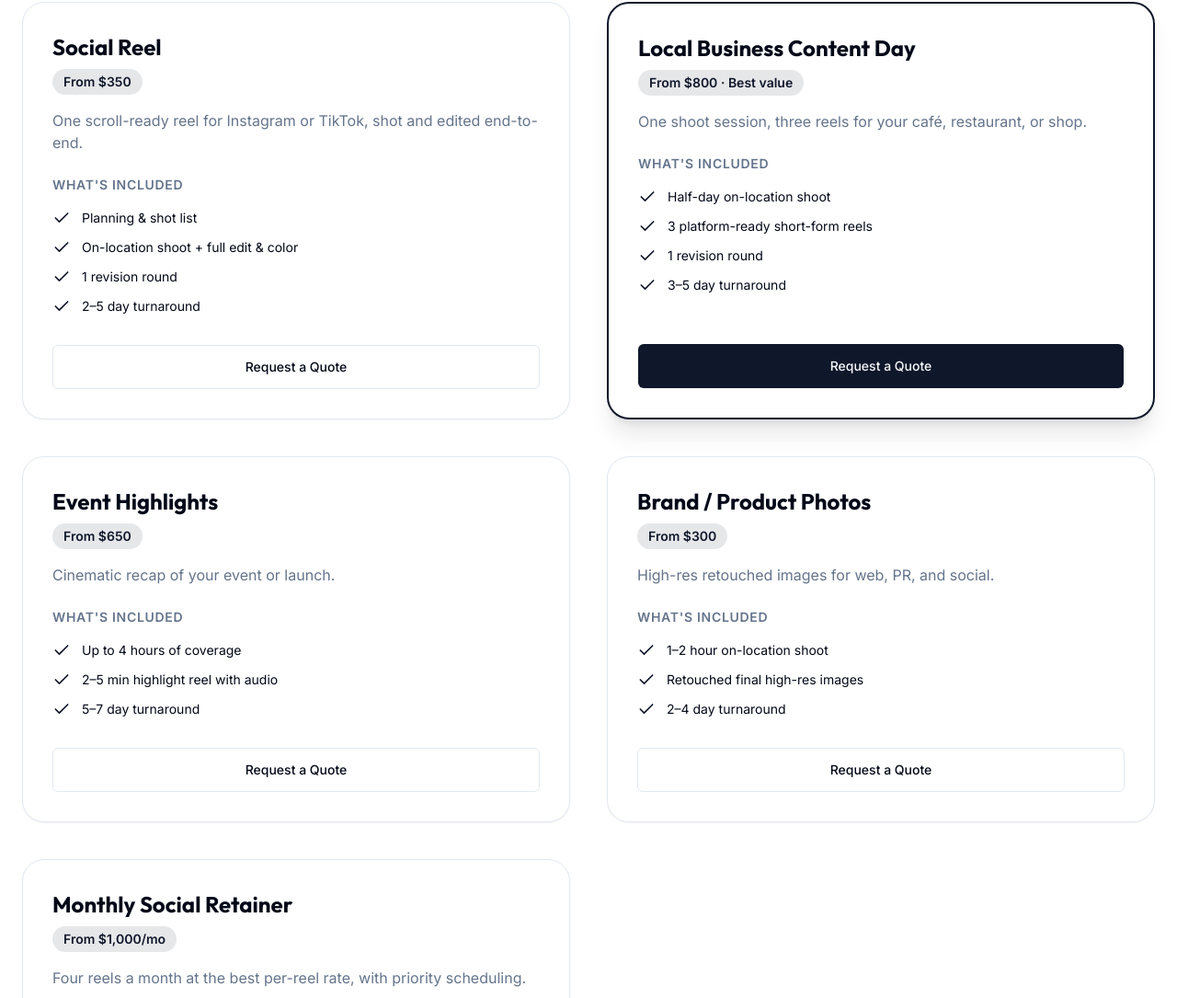
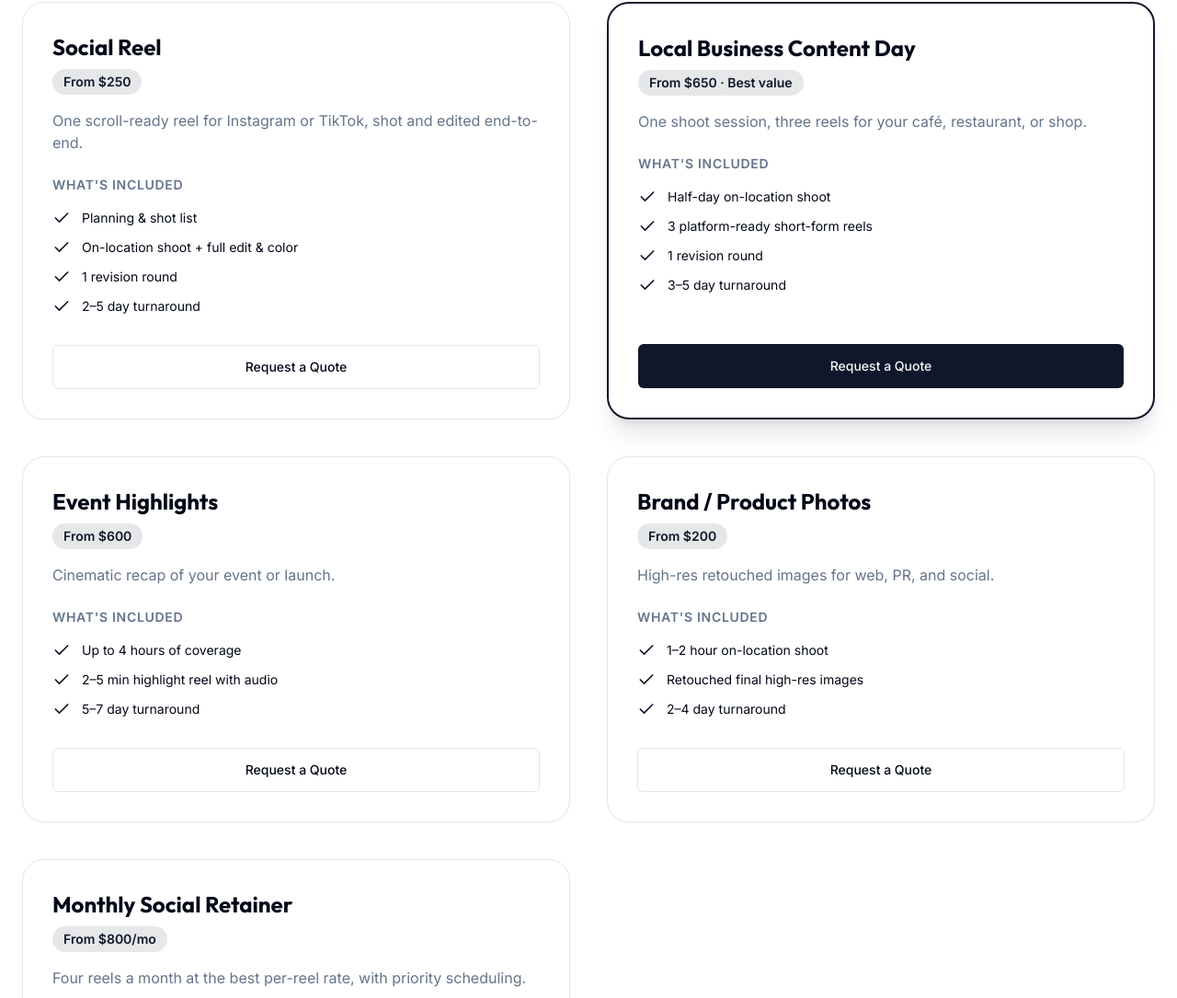
Before and after one commit to iamntg/ntg-portfolio, a React (Vite) app: page / in a window 1280 px wide. Shown: the part 5627-6712 px from the top of the page at 92% size. Built offline with nearby package versions, Linux system fonts and the light colour scheme; no server answers.

Commit message:
price update

```diff
--- a/src/data/index.ts
+++ b/src/data/index.ts
@@ -22,7 +22,7 @@ export const services = [
     {
         id: "1",
         title: "Social Reel",
-        price: "From $350",
+        price: "From $250",
         description: "One scroll-ready reel for Instagram or TikTok, shot and edited end-to-end.",
         included: [
             "Planning & shot list",
@@ -34,7 +34,7 @@ export const services = [
     {
         id: "2",
         title: "Local Business Content Day",
-        price: "From $800 · Best value",
+        price: "From $650 · Best value",
         description: "One shoot session, three reels for your café, restaurant, or shop.",
         included: [
             "Half-day on-location shoot",
@@ -46,7 +46,7 @@ export const services = [
     {
         id: "3",
         title: "Event Highlights",
-        price: "From $650",
+        price: "From $600",
         description: "Cinematic recap of your event or launch.",
         included: [
             "Up to 4 hours of coverage",
@@ -57,7 +57,7 @@ export const services = [
     {
         id: "4",
         title: "Brand / Product Photos",
-        price: "From $300",
+        price: "From $200",
         description: "High-res retouched images for web, PR, and social.",
         included: [
             "1–2 hour on-location shoot",
@@ -68,7 +68,7 @@ export const services = [
     {
         id: "5",
         title: "Monthly Social Retainer",
-        price: "From $1,000/mo",
+        price: "From $800/mo",
         description: "Four reels a month at the best per-reel rate, with priority scheduling.",
         included: [
             "4 short-form reels / month",
```
